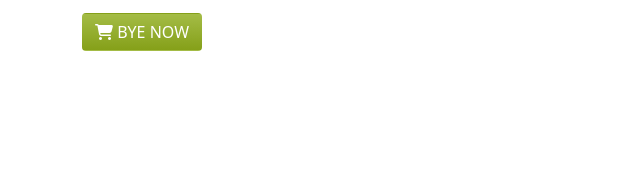
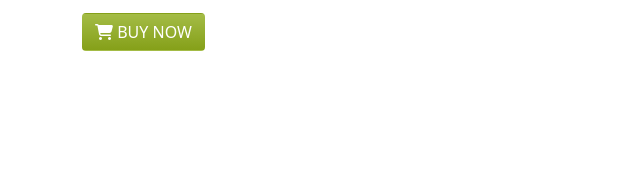
Before and after one commit to Badol4/new-repo, a plain HTML site: page index.html in a window 1280 px wide. Shown: the part 430-613 px from the top of the page, 0-640 px from the left. Drawn offline with nearby package versions, Linux system fonts and the light colour scheme.

Commit message:
one change

```diff
--- a/index.html
+++ b/index.html
@@ -53,7 +53,7 @@
                 <span class="bt">of Winter</span></h1>
                 <p>Lorem Ipsum is simply dummy text of the printing <br>
                     and typesetting industry.</p>
-                    <button class="btn btn-costom"><i class="fas fa-shopping-cart"></i> BYE NOW</button>
+                    <button class="btn btn-costom"><i class="fas fa-shopping-cart"></i> BUY NOW</button>
         </div>
         <div class="col-lg-6 img">
             <img src="./img/images/model.png" alt="">
```
